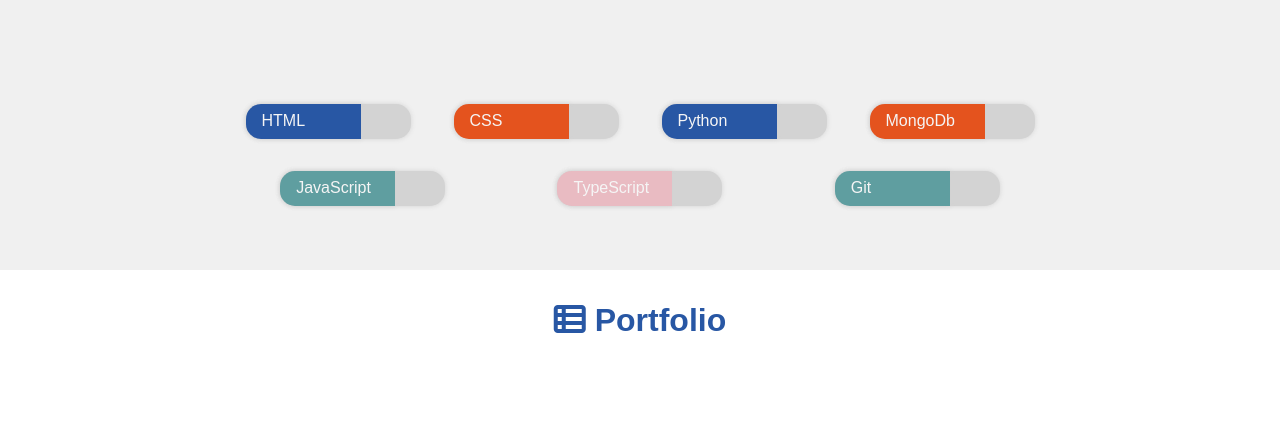
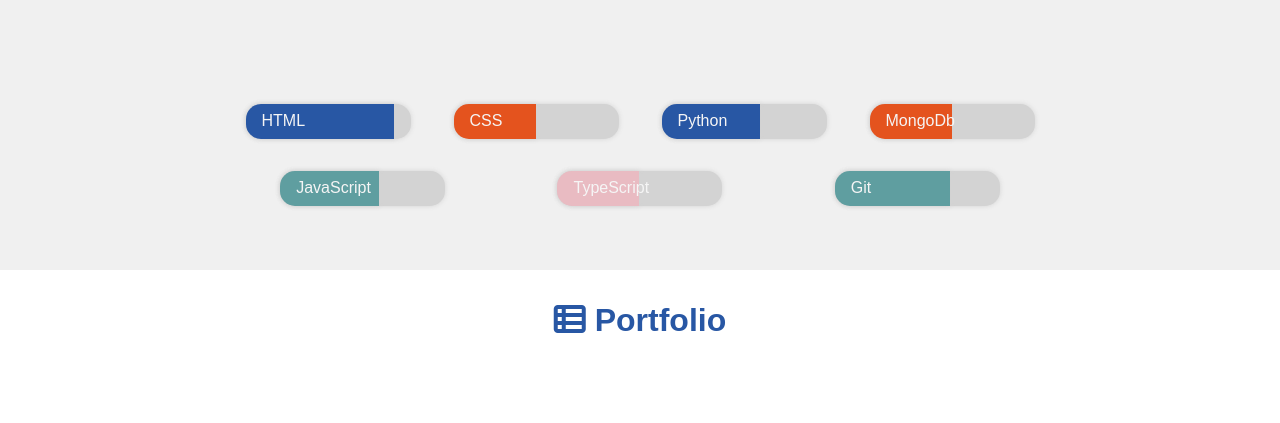
Before and after one commit to faizanshk290/NewPortfolioProject, a plain HTML site: page index.html in a window 1280 px wide. Shown: the part 804-1227 px from the top of the page. Drawn offline with Linux system fonts and the light colour scheme.

Commit message:
added more new changes

```diff
--- a/index.html
+++ b/index.html
@@ -62,25 +62,25 @@
       </h2>
       <div class="skills-container">
         <div class="outer-skill-box">
-          <div class="inner-skill-box blue-color">HTML</div>
+          <div class="inner-skill-box blue-color eighty-percent">HTML</div>
         </div>
         <div class="outer-skill-box">
-          <div class="inner-skill-box orange-color">CSS</div>
+          <div class="inner-skill-box orange-color forty-percent">CSS</div>
         </div>
         <div class="outer-skill-box">
-          <div class="inner-skill-box blue-color">Python</div>
+          <div class="inner-skill-box blue-color fifty-percent">Python</div>
         </div>
         <div class="outer-skill-box">
-          <div class="inner-skill-box orange-color">MongoDb</div>
+          <div class="inner-skill-box orange-color forty-percent">MongoDb</div>
         </div>
         <div class="outer-skill-box">
-          <div class="inner-skill-box cadet-color">JavaScript</div>
+          <div class="inner-skill-box cadet-color fifty-percent">JavaScript</div>
         </div>
         <div class="outer-skill-box">
-          <div class="inner-skill-box pink-color">TypeScript</div>
+          <div class="inner-skill-box pink-color forty-percent">TypeScript</div>
         </div>
         <div class="outer-skill-box">
-          <div class="inner-skill-box cadet-color">Git</div>
+          <div class="inner-skill-box cadet-color sixty-percent">Git</div>
         </div>
       </div>
     </section>
--- a/style.css
+++ b/style.css
@@ -1,12 +1,3 @@
-/* "https://ninjasfiles.s3.amazonaws.com/asset_0000000000000020_1549743985_macbook_mouse.jpg" */
-/* 1.  https://ninjasfiles.s3.amazonaws.com/asset_0000000000000025_1550237330_codezen_2.png
-2.  https://ninjasfiles.s3.amazonaws.com/asset_0000000000000024_1550237299_codezen.png */
-/* <a href="#"><i class="fa-brands fa-linkedin"></i></a>
-<a href="#"><i class="fa-brands fa-stack-overflow"></i></a>
-<a href="#"><i class="fa-brands fa-google-plus-g"></i></a>
-<a href="#"><i class="fa-brands fa-facebook"></i></a> */
-/* "fas fa-th-list" "fas fa-chalkboard-teacher" */
-
 body {
   margin: 0;
   padding: 0;
@@ -178,7 +169,6 @@
 
 .inner-skill-box {
   color: whitesmoke;
-  width: 60%;
   height: 100%;
   border-top-left-radius: 15px;
   border-bottom-left-radius: 15px;
@@ -210,6 +200,26 @@
 
 .cadet-color {
   background-color: cadetblue;
+}
+
+.seventy-percent {
+  width: 70%;
+}
+
+.fifty-percent {
+  width: 50%;
+}
+
+.sixty-percent {
+  width: 60%;
+}
+
+.forty-percent {
+  width: 40%;
+}
+
+.eighty-percent {
+  width: 80%;
 }
 
 /* PORTFOLIO SECTION */
```
